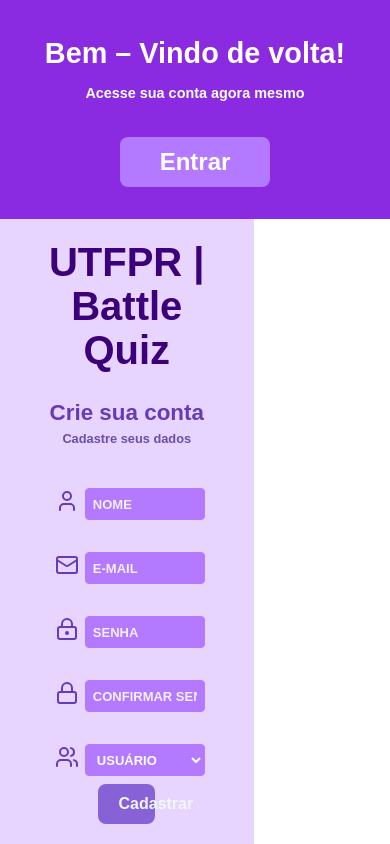
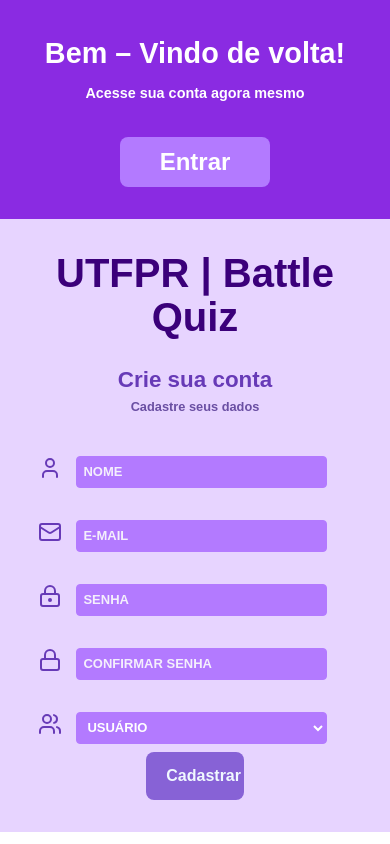
Before and after one commit to marianalmeid/projeto_aps_dw2, a React (Vite) app in the folder battleQuiz/: page / in a window 390 px wide. Built offline with nearby package versions, Linux system fonts and the light colour scheme; a web font is replaced by a local one.

Commit message:
css do formulario

```diff
--- a/battleQuiz/src/components/cadastro.jsx
+++ b/battleQuiz/src/components/cadastro.jsx
@@ -21,21 +21,25 @@
           <div className="c-input-group">
             <i className="icon"><svg xmlns="http://www.w3.org/2000/svg" width="24" height="24" color="#673ab7" viewBox="0 0 24 24" fill="none" stroke="currentColor" stroke-width="2" stroke-linecap="round" stroke-linejoin="round" class="lucide lucide-user-icon lucide-user"><path d="M19 21v-2a4 4 0 0 0-4-4H9a4 4 0 0 0-4 4v2"/><circle cx="12" cy="7" r="4"/></svg></i>
             <input className="cadastro-input" type="text" placeholder="NOME" />
+            <div className="space"></div>
           </div>
 
           <div className="c-input-group">
             <i className="icon"><svg xmlns="http://www.w3.org/2000/svg" width="24" height="24" color="#673ab7" viewBox="0 0 24 24" fill="none" stroke="currentColor" stroke-width="2" stroke-linecap="round" stroke-linejoin="round" class="lucide lucide-mail-icon lucide-mail"><path d="m22 7-8.991 5.727a2 2 0 0 1-2.009 0L2 7"/><rect x="2" y="4" width="20" height="16" rx="2"/></svg></i>
             <input className="cadastro-input" type="email" placeholder="E-MAIL" />
+            <div className="space"></div>
           </div>
 
           <div className="c-input-group">
             <i className="icon"><svg xmlns="http://www.w3.org/2000/svg" width="24" height="24" color="#673ab7" viewBox="0 0 24 24" fill="none" stroke="currentColor" stroke-width="2" stroke-linecap="round" stroke-linejoin="round" class="lucide lucide-lock-keyhole-icon lucide-lock-keyhole"><circle cx="12" cy="16" r="1"/><rect x="3" y="10" width="18" height="12" rx="2"/><path d="M7 10V7a5 5 0 0 1 10 0v3"/></svg></i>
             <input className="cadastro-input" type="password" placeholder="SENHA" />
+           <div className="space"></div>
           </div>
 
           <div className="c-input-group">
             <i className="icon"><svg xmlns="http://www.w3.org/2000/svg" width="24" height="24" color="#673ab7" viewBox="0 0 24 24" fill="none" stroke="currentColor" stroke-width="2" stroke-linecap="round" stroke-linejoin="round" class="lucide lucide-lock-icon lucide-lock"><rect width="18" height="11" x="3" y="11" rx="2" ry="2"/><path d="M7 11V7a5 5 0 0 1 10 0v4"/></svg></i>
             <input className="cadastro-input" type="password" placeholder="CONFIRMAR SENHA" />
+            <div className="space"></div>
           </div>
 
           <div className="c-input-group">
@@ -45,6 +49,7 @@
               <option value="aluno">Aluno</option>
               <option value="professor">Professor</option>
             </select>
+            <div className="space"></div>
           </div>
         </form>
         <button className="btn-cadastro">Cadastrar</button>
--- a/battleQuiz/src/components/login.jsx
+++ b/battleQuiz/src/components/login.jsx
@@ -18,6 +18,7 @@
               <svg xmlns="http://www.w3.org/2000/svg" width="18" height="18" color="#fff" viewBox="0 0 24 24" fill="none" stroke="currentColor" strokeWidth="2" strokeLinecap="round" strokeLinejoin="round"><path d="M19 21v-2a4 4 0 0 0-4-4H9a4 4 0 0 0-4 4v2"/><circle cx="12" cy="7" r="4"/></svg>
             </i>
             <input className="login-input" type="text" placeholder="NOME OU E-MAIL" />
+            <div className="space"></div>
           </div>
 
           <div className="l-input-group">
@@ -25,6 +26,7 @@
               <svg xmlns="http://www.w3.org/2000/svg" width="18" height="18" color="#fff" viewBox="0 0 24 24" fill="none" stroke="currentColor" strokeWidth="2" strokeLinecap="round" strokeLinejoin="round"><circle cx="12" cy="16" r="1"/><rect x="3" y="10" width="18" height="12" rx="2"/><path d="M7 10V7a5 5 0 0 1 10 0v3"/></svg>
             </i>
             <input className="login-input" type="password" placeholder="SENHA" />
+            <div className="space"></div>
           </div>
 
           <a href="#" className="forgot-password">Esqueci minha senha</a>
--- a/battleQuiz/src/styles/cadastro.css
+++ b/battleQuiz/src/styles/cadastro.css
@@ -109,10 +109,17 @@
 
   .c-input-group {
     height: 3rem;
-    width: 90%;
+    width: 100%;
     display: flex;
     align-items: center;
     justify-content: center;
+  }
+  .icon{
+    width: 10%;
+
+  }
+  .space{
+    width: 10%;
   }
 
   select {
@@ -125,7 +132,7 @@
     border: solid 1px #b37aff;
     background-color: #b37aff;
     height: 2rem;
-    width: 70%;
+    width: 80%;
     color: #ffffff;
     font-weight: bold;
     border-radius: 4px;
@@ -157,10 +164,17 @@
     .container {
       flex-direction: column;
       display: flex;
+      width: 100%;
+      height: auto;
 
     }
 
     .left-panel{
       width: 100%;
+      height: 50%;
+    }
+
+    .right-panel{
+      width: 100%;
     }
   }
--- a/battleQuiz/src/styles/login.css
+++ b/battleQuiz/src/styles/login.css
@@ -55,6 +55,7 @@
 
 .icon {
   margin: 0 0.4rem;
+
 }
 
 .login-input {
@@ -69,6 +70,11 @@
   margin-bottom: 1rem;
   padding: 0.4rem;
 }
+
+.space{
+   width: 12,5%;
+}
+
 
 input::placeholder {
   color: #673ab7;
```
